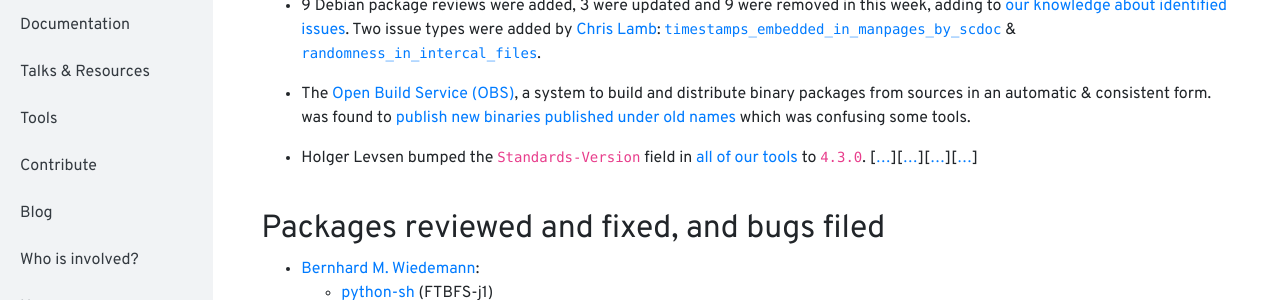
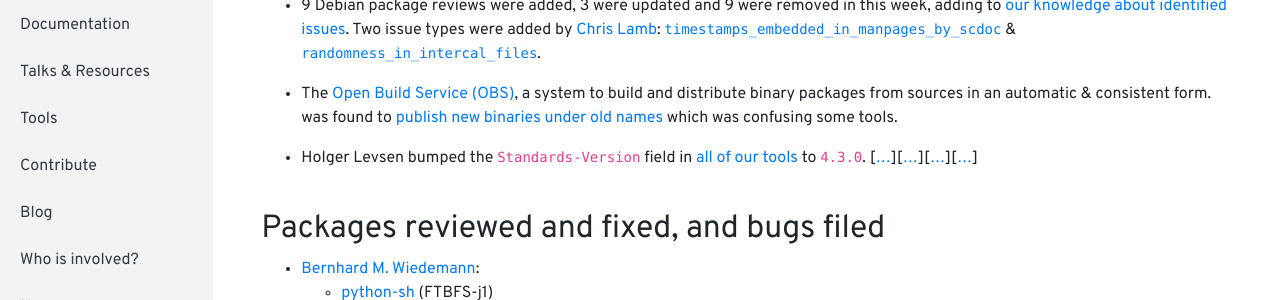
Before and after one commit to prototypefund/reproducible-website, a Jekyll site: the page built from _blog/posts/192.md, in a window 1280 px wide and 900 px high, scrolled down 435 px. Shown: the part 150-450 px from the top of the window. Built offline with Jekyll 4.4.1, drawn with Linux system fonts in a browser that asks for light colours.

Commit message:
192: fix sentence

```diff
--- a/_blog/posts/192.md
+++ b/_blog/posts/192.md
@@ -15,7 +15,7 @@ Here's what happened in the [Reproducible Builds](https://reproducible-builds.or
 
 * 9 Debian package reviews were added, 3 were updated and 9 were removed in this week, adding to [our knowledge about identified issues](https://tests.reproducible-builds.org/debian/index_issues.html). Two issue types were added by [Chris Lamb](https://chris-lamb.co.uk/): [`timestamps_embedded_in_manpages_by_scdoc`](https://salsa.debian.org/reproducible-builds/reproducible-notes/commit/be430acb) & [`randomness_in_intercal_files`](https://salsa.debian.org/reproducible-builds/reproducible-notes/commit/d07414e4).
 
-* The [Open Build Service (OBS)](https://openbuildservice.org/), a system to build and distribute binary packages from sources in an automatic & consistent form. was found to [publish new binaries published under old names](https://github.com/openSUSE/open-build-service/issues/6690) which was confusing some tools.
+* The [Open Build Service (OBS)](https://openbuildservice.org/), a system to build and distribute binary packages from sources in an automatic & consistent form. was found to [publish new binaries under old names](https://github.com/openSUSE/open-build-service/issues/6690) which was confusing some tools.
 
 * Holger Levsen bumped the `Standards-Version` field in [all of our tools]({{ "/tools/" | prepend: site.baseurl }}) to `4.3.0`. [[...](https://salsa.debian.org/reproducible-builds/diffoscope/commit/2d236c7)][[...](https://salsa.debian.org/reproducible-builds/strip-nondeterminism/commit/57de24c)][[...](https://salsa.debian.org/reproducible-builds/disorderfs/commit/a12fdeb)][[...](https://salsa.debian.org/reproducible-builds/reprotest/commit/62cbe96)]
 
```
